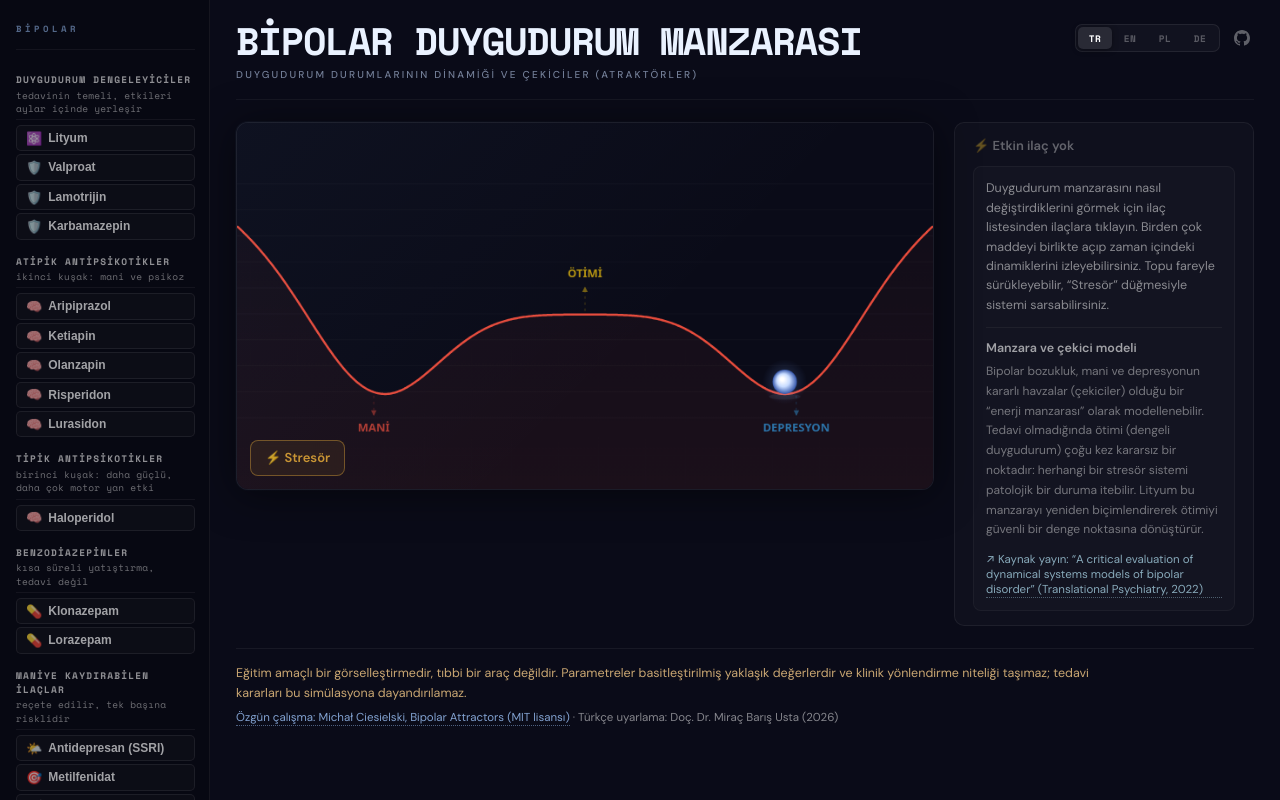
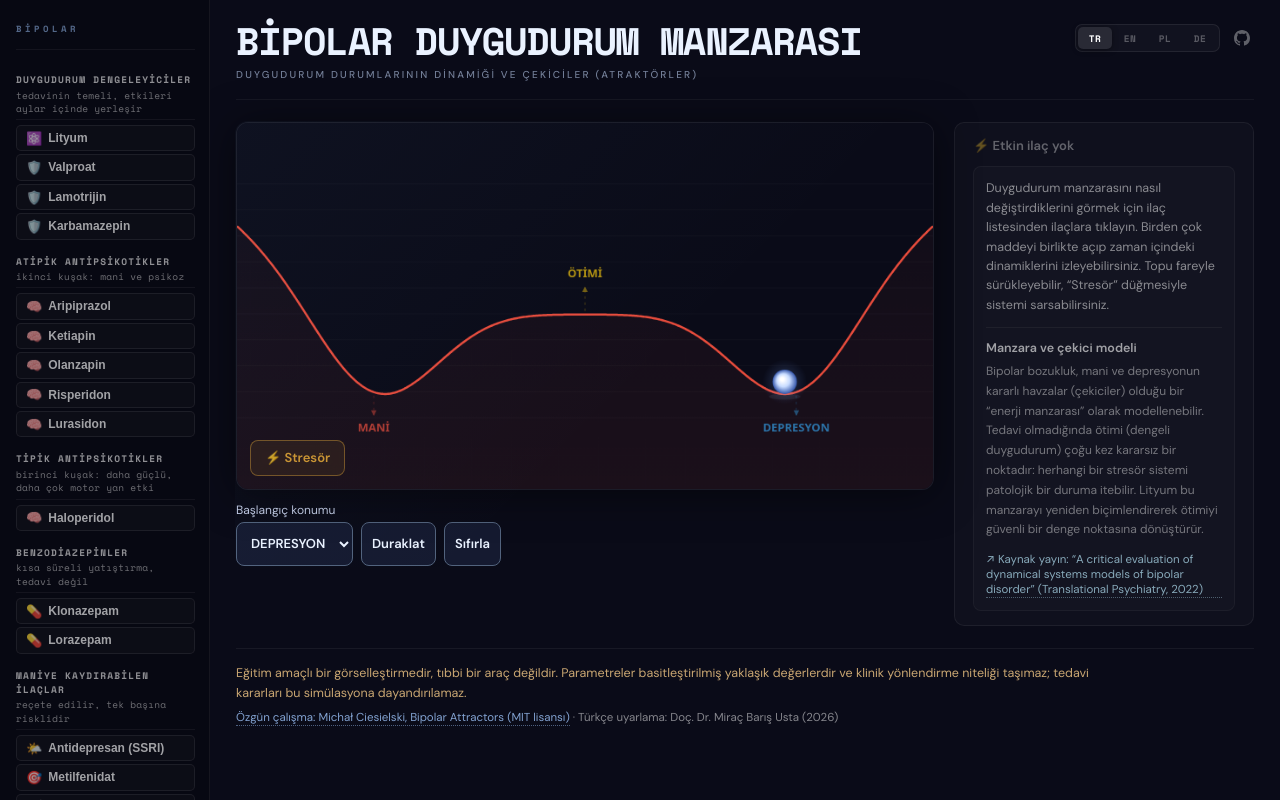
Before and after one commit to hypothermia15/bipolar, a React (Vite) app: page / in a window 1280 px wide. Built offline with nearby package versions, Linux system fonts and the light colour scheme.

Commit message:
Simülasyona başlangıç konumu, duraklatma ve sıfırlama ekle

```diff
--- a/src/App.css
+++ b/src/App.css
@@ -134,6 +134,39 @@
 }
 
 canvas { width: 100%; height: auto !important; background: #0a0b18; display: block; border-radius: 12px; }
+
+.simulation-controls {
+  display: flex;
+  flex-wrap: wrap;
+  align-items: end;
+  gap: 8px;
+  margin-top: 12px;
+}
+
+.simulation-controls label {
+  display: grid;
+  gap: 4px;
+  font-size: 12px;
+}
+
+.simulation-controls button,
+.simulation-controls select {
+  min-height: 44px;
+  padding: 6px 10px;
+  background: #151a30;
+  color: #eaf2ff;
+  border: 1px solid #52637d;
+  border-radius: 8px;
+  font-family: inherit;
+  font-size: 13px;
+  font-weight: 600;
+  cursor: pointer;
+}
+
+.canvas-container button:disabled {
+  opacity: 0.45;
+  cursor: default !important;
+}
 
 /* Language picker */
 .lang-picker {
--- a/src/App.jsx
+++ b/src/App.jsx
@@ -9,7 +9,10 @@ import "./App.css";
 
 export default function App() {
   const { t, i18n } = useTranslation();
-  const { sim, activeModifiers, toggleModifier, disturb, loop } = useSimulation();
+  const {
+    sim, activeModifiers, toggleModifier, disturb, loop,
+    isPaused, togglePause, startIndex, reset,
+  } = useSimulation();
 
   const switchLanguage = (lang) => {
     i18n.changeLanguage(lang);
@@ -60,7 +63,21 @@ export default function App() {
 
         <div className="main-visuals">
           <div className="canvas-wrapper">
-            <SimulationCanvas sim={sim} loop={loop} disturb={disturb} />
+            <SimulationCanvas sim={sim} loop={loop} disturb={disturb} isPaused={isPaused} />
+            <div className="simulation-controls">
+              <label>
+                {t("ui.startPosition")}
+                <select value={startIndex} onChange={(event) => reset(Number(event.target.value))}>
+                  <option value={0}>{t("ui.mania")}</option>
+                  <option value={1}>{t("ui.euthymia")}</option>
+                  <option value={2}>{t("ui.depression")}</option>
+                </select>
+              </label>
+              <button type="button" onClick={togglePause}>
+                {t(isPaused ? "ui.resumeSimulation" : "ui.pauseSimulation")}
+              </button>
+              <button type="button" onClick={() => reset()}>{t("ui.resetSimulation")}</button>
+            </div>
           </div>
           <div className="info-wrapper">
             <InfoPanel activeModifiers={activeModifiers} />
--- a/src/components/SimulationCanvas.jsx
+++ b/src/components/SimulationCanvas.jsx
@@ -4,12 +4,13 @@ import { W, H, PAD, BALL_R, X_LO, X_HI, BARRIER } from "../constants";
 import { toX, toY, fromX, energy, hexRgb } from "../utils/physics";
 import { MODIFIERS, BASE, blendSingleModifier } from "../data/modifiers";
 
-export default function SimulationCanvas({ sim, loop, disturb }) {
+export default function SimulationCanvas({ sim, loop, disturb, isPaused }) {
   const { t } = useTranslation();
   const canvasRef = useRef(null);
   const rafRef = useRef(null);
 
   const onDown = (e) => {
+    if (isPaused) return;
     const s = sim.current;
     if (Math.abs(mouseX(e) - toX(s.ball.x)) < 30) {
       s.ball.dragging = true; s.ball.vx = 0;
@@ -321,9 +322,10 @@ export default function SimulationCanvas({ sim, loop, disturb }) {
       <canvas ref={canvasRef} width={W} height={H}
         style={{ borderRadius: 12, border: "1px solid rgba(255,255,255,0.07)", cursor: "grab", touchAction: "none", display: "block", boxShadow: "0 4px 40px rgba(0,0,0,0.5)" }}
         onMouseDown={onDown} onMouseMove={onMove} onMouseUp={onUp} onMouseLeave={onUp}
-        onTouchStart={onDown} onTouchMove={onMove} onTouchEnd={onUp}
+        onTouchStart={onDown} onTouchMove={onMove} onTouchEnd={onUp} onTouchCancel={onUp}
       />
       <button
+        disabled={isPaused}
         onClick={(e) => { e.stopPropagation(); disturb(); }}
         style={{
           position: "absolute", bottom: 14, left: 14, zIndex: 10,
--- a/src/hooks/useSimulation.js
+++ b/src/hooks/useSimulation.js
@@ -3,17 +3,37 @@ import { MODIFIERS, BASE } from "../data/modifiers";
 import { lerp, grad } from "../utils/physics";
 import { X_LO, X_HI } from "../constants";
 
-export function useSimulation() {
-  const [activeModifiers, setActiveModifiers] = useState({});
-  const modifiersRef = useRef({});
-  const [, forceUpdate] = useState(0);
-
-  const sim = useRef({
-    ball: { x: 0.68, vx: 0, dragging: false },
+function createRun(startIndex) {
+  return {
+    ball: { x: BASE.wells[startIndex].cx, vx: 0, dragging: false },
     p: { ...BASE, wells: BASE.wells.map(w => ({ ...w })) },
     trail: [],
     lastTime: null,
-  });
+    elapsed: 0,
+  };
+}
+
+export function useSimulation() {
+  const [activeModifiers, setActiveModifiers] = useState({});
+  const [isPaused, setIsPaused] = useState(false);
+  const [startIndex, setStartIndex] = useState(2);
+  const modifiersRef = useRef({});
+  const [, forceUpdate] = useState(0);
+  const sim = useRef(null);
+  if (sim.current === null) sim.current = createRun(startIndex);
+
+  const reset = (index = startIndex) => {
+    sim.current = createRun(index);
+    modifiersRef.current = {};
+    setActiveModifiers({});
+    setStartIndex(index);
+  };
+
+  const togglePause = () => {
+    sim.current.lastTime = null;
+    sim.current.ball.dragging = false;
+    setIsPaused(paused => !paused);
+  };
 
   const toggleModifier = useCallback((key) => {
     const cur = modifiersRef.current[key];
@@ -74,11 +94,13 @@ export function useSimulation() {
   }, []);
 
   const loop = useCallback((ts) => {
+    if (isPaused) return;
     const s = sim.current;
-    if (!s.lastTime) s.lastTime = ts;
+    if (s.lastTime === null) s.lastTime = ts;
     // Cap dt at 40 ms so physics don't explode if the tab is backgrounded
     const dt = Math.min((ts - s.lastTime) / 1000, 0.04);
     s.lastTime = ts;
+    s.elapsed += dt;
 
     let changed = false;
     const modifiers = modifiersRef.current;
@@ -137,7 +159,7 @@ export function useSimulation() {
       // the combined motion never exactly repeats.
       wells: s.p.wells.map((w, i) => {
         if (s.p.jitter < 0.01 || i === 1) return w;
-        const time = ts / 1000;
+        const time = s.elapsed;
         const j = s.p.jitter * (
           Math.sin(time * (i === 0 ? 2.3 : 1.7) + i * 1.5) * 0.35 +
           Math.sin(time * (i === 0 ? 3.9 : 4.3) + i * 0.8) * 0.2
@@ -160,7 +182,7 @@ export function useSimulation() {
     if (s.trail.length > 28) s.trail.shift();
 
     sim.current.physP = physP;
-  }, [blendParams]);
+  }, [blendParams, isPaused]);
 
-  return { sim, activeModifiers, toggleModifier, disturb, loop };
+  return { sim, activeModifiers, toggleModifier, disturb, loop, isPaused, togglePause, startIndex, reset };
 }
--- a/src/locales/de.json
+++ b/src/locales/de.json
@@ -18,6 +18,10 @@
     "other_hint": "Eingriffe, keine Medikamente"
   },
   "ui": {
+    "startPosition": "Startposition",
+    "pauseSimulation": "Pausieren",
+    "resumeSimulation": "Fortsetzen",
+    "resetSimulation": "Zurücksetzen",
     "noActive": "⚡ Keine aktive Medikation",
     "instructions": "Klicken Sie auf die Medikamente in der linken Leiste, um zu sehen, wie sie die Stimmungslandschaft umgestalten. Sie können mehrere Substanzen kombinieren und deren Dynamik über die Zeit beobachten.",
     "attractorTheory": {
--- a/src/locales/en.json
+++ b/src/locales/en.json
@@ -24,6 +24,10 @@
     "lifestyle_hint": "not drugs; the evidence is associational"
   },
   "ui": {
+    "startPosition": "Starting position",
+    "pauseSimulation": "Pause",
+    "resumeSimulation": "Resume",
+    "resetSimulation": "Reset",
     "noActive": "⚡ No active medication",
     "instructions": "Click medications in the left sidebar to see how they reshape the mood landscape. You can combine multiple substances and observe their dynamics over time.",
     "attractorTheory": {
--- a/src/locales/pl.json
+++ b/src/locales/pl.json
@@ -18,6 +18,10 @@
     "other_hint": "zabiegi, nie leki"
   },
   "ui": {
+    "startPosition": "Pozycja początkowa",
+    "pauseSimulation": "Wstrzymaj",
+    "resumeSimulation": "Wznów",
+    "resetSimulation": "Zresetuj",
     "noActive": "⚡ Brak aktywnego leczenia",
     "instructions": "Klikaj leki w menu po lewej, aby zobaczyć jak wpływają na krajobraz nastroju. Możesz łączyć wiele substancji naraz i obserwować dynamikę ich działania w czasie.",
     "attractorTheory": {
--- a/src/locales/tr.json
+++ b/src/locales/tr.json
@@ -24,6 +24,10 @@
     "lifestyle_hint": "ilaç değil, kanıt ilişki düzeyinde"
   },
   "ui": {
+    "startPosition": "Başlangıç konumu",
+    "pauseSimulation": "Duraklat",
+    "resumeSimulation": "Sürdür",
+    "resetSimulation": "Sıfırla",
     "noActive": "⚡ Etkin ilaç yok",
     "instructions": "Duygudurum manzarasını nasıl değiştirdiklerini görmek için ilaç listesinden ilaçlara tıklayın. Birden çok maddeyi birlikte açıp zaman içindeki dinamiklerini izleyebilirsiniz. Topu fareyle sürükleyebilir, “Stresör” düğmesiyle sistemi sarsabilirsiniz.",
     "attractorTheory": {
```
